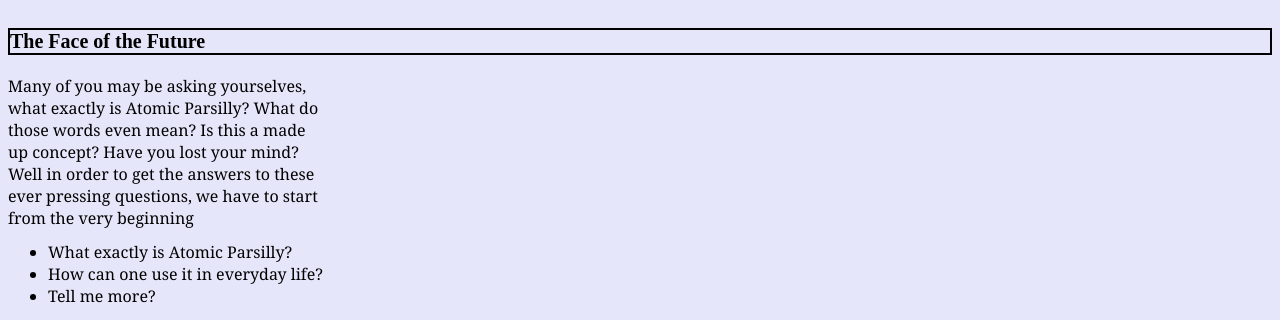
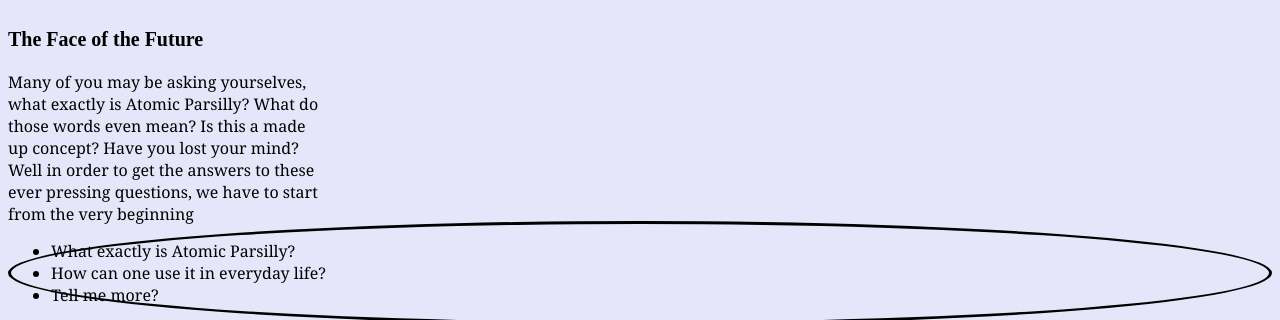
Before and after one commit to cstobbe/js_scraps, a PHP site: page / in a window 1280 px wide. Shown: the part 60-380 px from the top of the page. Run offline with PHP 8.4, Linux system fonts and the light colour scheme.

Commit message:
try borders again

```diff
--- a/style.css
+++ b/style.css
@@ -20,7 +20,6 @@ h3 {font-size:20px;
   font-family: serif;
     font-weight: bold;
     test-transform: uppercase;
-    border: 2px solid Black;
 }
 
 img {
@@ -38,6 +37,8 @@ img {
 .bulleted{
   text-align:left;
   font-weight:200;
+  border-style:solid;
+  border-radius: 100%;
 }
 
 .container{
```
